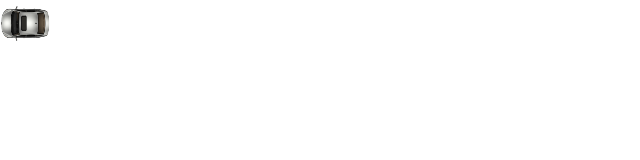
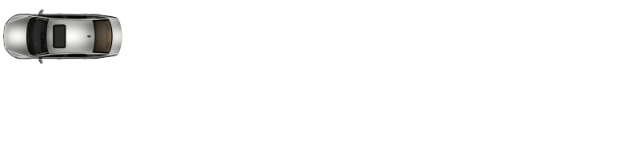
Before and after one commit to riley-rangel/driving-game, a website: page index.html in a window 1280 px wide. Shown: the whole page, without its empty margins (0-640 px from the left). Drawn offline with Linux system fonts and the light colour scheme.

Commit message:
Verify user can see car; adjust styling as necessary. #1

```diff
--- a/styles.css
+++ b/styles.css
@@ -4,6 +4,6 @@
 }
 
 #car {
-  height: 50px;
-  width: 50px;
+  height: calc(775px * 0.1);
+  width: calc(1240px * 0.1);
 }
```
